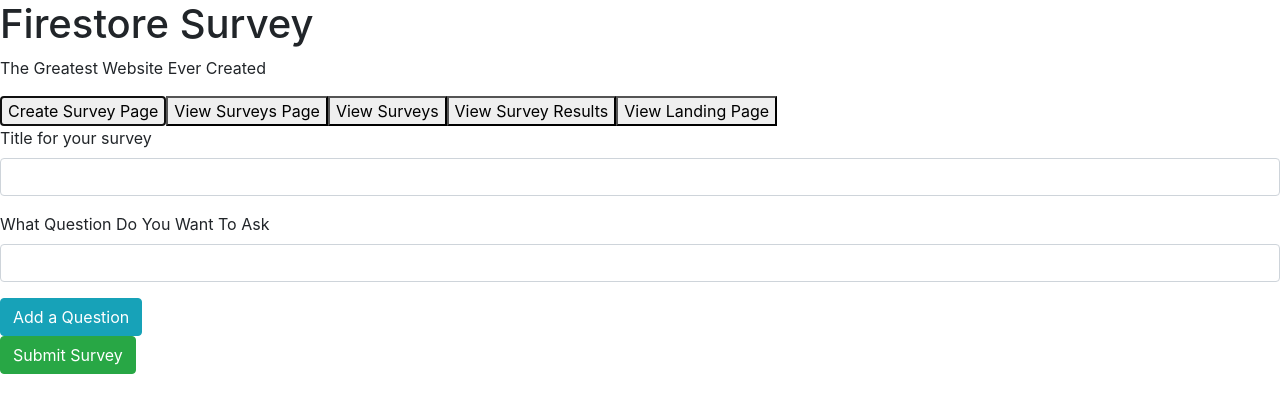
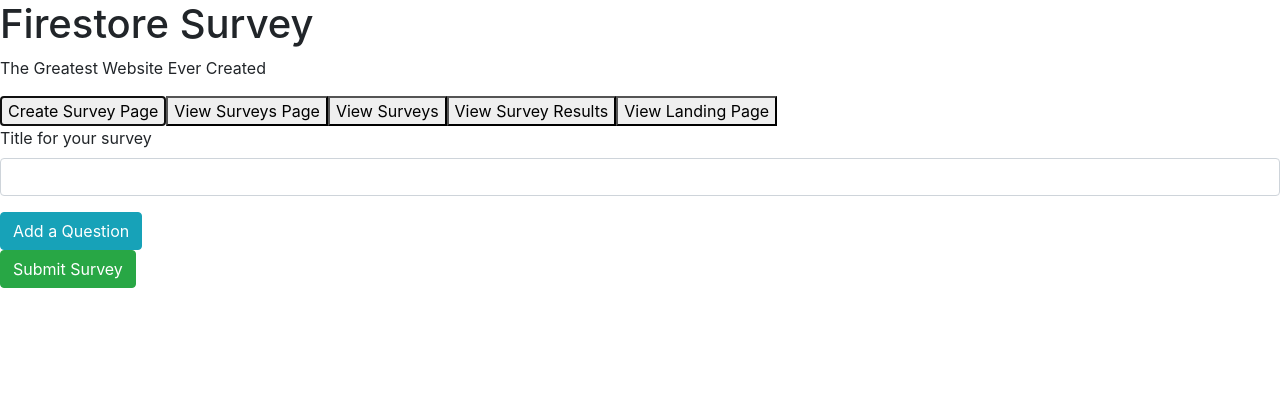
Before and after one commit to Sudolphus/firestore-survey, a React (Create React App) app: page / in a window 1280 px wide. Both pictures are taken after a click on the button "Create Survey Page". Shown: the top 412 px of the page. Built offline with nearby package versions, Linux system fonts and the light colour scheme.

Commit message:
can grab form inputs
Co-authored-by: Evgeniya Chernaya <evgenya.chernaya@gmail.com>
Co-authored-by: meganhepner <megan.hepner@gmail.com>
Co-authored-by: hubba180 <kyle.james.hubbard@gmail.com>

```diff
--- a/src/components/SurveyCreatorComponent.js
+++ b/src/components/SurveyCreatorComponent.js
@@ -3,24 +3,44 @@
 import Button from 'react-bootstrap/Button';
 
 function SurveyCreatorComponent() {
-  const [questionsToAsk, setQuestionsToAsk] = useState([1]);
+  const [questionsToAsk, setQuestionsToAsk] = useState(1);
+  const [formData, setFormData] = useState([])
 
   const addQuestionToSurvey = () => {
-    setQuestionsToAsk([...questionsToAsk, questionsToAsk[questionsToAsk.length-1]+1]);
+    setQuestionsToAsk(questionsToAsk + 1);
+    const newInput = { id: `question${questionsToAsk}`, value: ''};
+    setFormData([...formData, newInput]);
   }
+
+  const onChange = (element, index) => {
+    setFormData([
+      ...formData.slice(0, index),
+      {...formData[index], value : element.target.value},
+      ...formData.slice(index+1)
+    ]);
+  }
+
+  const onSubmittingSurvey = (event) => {
+    event.preventDefault();
+    const title = event.target.title.value;
+    const questions = [];
+    formData.map(x => questions.push(x.value));
+    console.log({title, questions});
+  }
+
 
   return (
     <React.Fragment>
-      <Form>
+      <Form onSubmit = {onSubmittingSurvey}>
         <Form.Group controlId = 'title'>
           <Form.Label>Title for your survey</Form.Label>
           <Form.Control type='text' />
         </Form.Group>
-        {questionsToAsk.map(ind => {
+        {formData.map((q, ind) => {
           return (
-            <Form.Group controlId = {`question${ind}`} key={`question${ind}`}>
+            <Form.Group controlId = {q.id} key={q.id}>
               <Form.Label>What Question Do You Want To Ask</Form.Label>
-              <Form.Control type='text' />
+              <Form.Control type='text' value={q.value} onChange={elem => onChange(elem,ind)}/>
             </Form.Group>
           )
         })}
```
